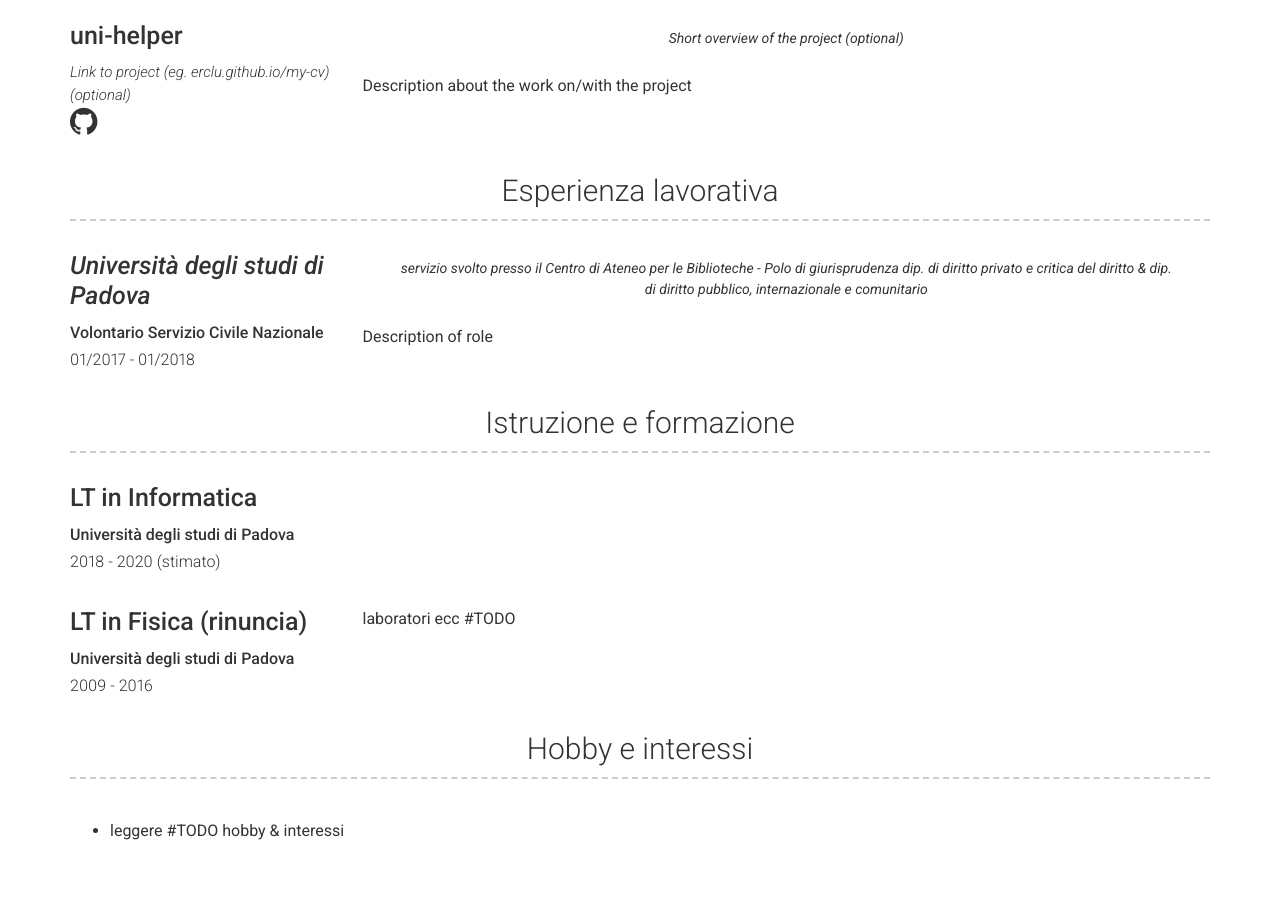
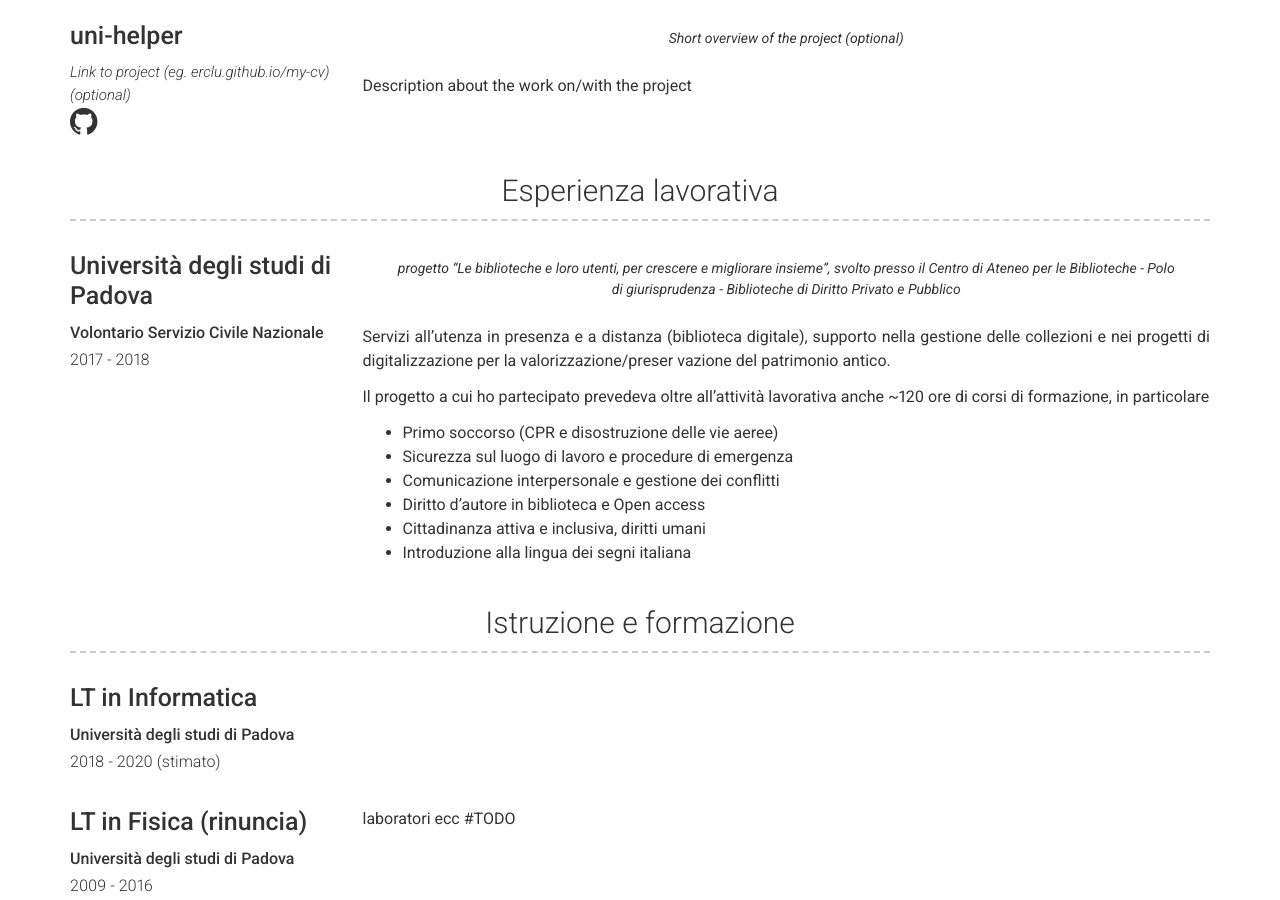
Before and after one commit to erclu/my-cv, a Jekyll site: the page built from index.md, in a window 1280 px wide and 900 px high, scrolled down 636 px. Built offline with Jekyll 4.4.1, drawn with Linux system fonts in a browser that asks for light colours; our own code applies the rules of GitHub Pages for plain Markdown files.

Commit message:
start writing content; upload qr code

```diff
--- a/_data/about.yml
+++ b/_data/about.yml
@@ -12,5 +12,6 @@ social:
   # xing: jekyll
   # youtube: jekyll
 
+# About Section
 profile_image: assets/images/pic.jpg
 content: | # TODO su di me
--- a/_data/experience.yml
+++ b/_data/experience.yml
@@ -8,13 +8,28 @@
 #   description: |
 #     ...
 
+# - company: Next Future Transportation
+#   link: https://www.next-future-mobility.com
+#   job_title: Tirocinante (non curricolare) #TODO
+#   dates: 2017 - 2018
+#   quote: >
+
+#   description: |
+#     Ho avuto l'opportunità di collaborare con il team di Next durante l'assemblaggio di due prototipi del veicolo modulare da loro inventato, presentati al Dubai World Government Summit di febbraio 2018. #TODO
+
 - company: Università degli studi di Padova
-  link: Link to company (optional)
   job_title: Volontario Servizio Civile Nazionale
-  dates: 01/2017 - 01/2018
+  dates: 2017 - 2018
   quote: >
-    servizio svolto presso il Centro di Ateneo per le Biblioteche - Polo di giurisprudenza
+    progetto “Le biblioteche e loro utenti, per crescere e migliorare insieme”,
+    svolto presso il Centro di Ateneo per le Biblioteche - Polo di giurisprudenza - Biblioteche di Diritto Privato e Pubblico
+  description: |
+    Servizi all’utenza in presenza e a distanza (biblioteca digitale), supporto nella gestione delle collezioni e nei progetti di digitalizzazione per la valorizzazione/preser vazione del patrimonio antico.
 
-    dip. di diritto privato e critica del diritto & dip. di diritto pubblico, internazionale e comunitario
-  description: | # this will include new lines to allow paragraphs
-    Description of role
+    Il progetto a cui ho partecipato prevedeva oltre all'attività lavorativa anche ~120 ore di corsi di formazione, in particolare
+    - Primo soccorso (CPR e disostruzione delle vie aeree)
+    - Sicurezza sul luogo di lavoro e procedure di emergenza
+    - Comunicazione interpersonale e gestione dei conflitti
+    - Diritto d’autore in biblioteca e Open access
+    - Cittadinanza attiva e inclusiva, diritti umani
+    - Introduzione alla lingua dei segni italiana
```
Also changed, not shown: assets/images/qr-code.png (added).
